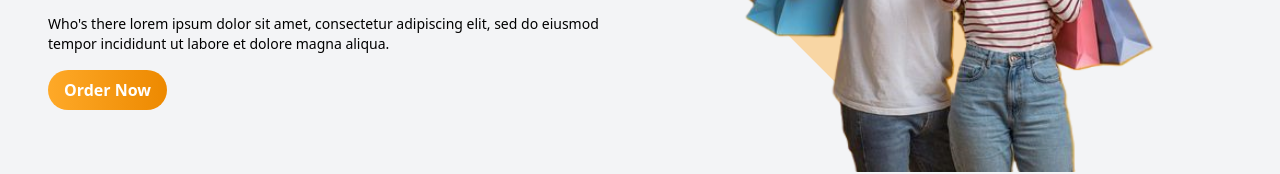
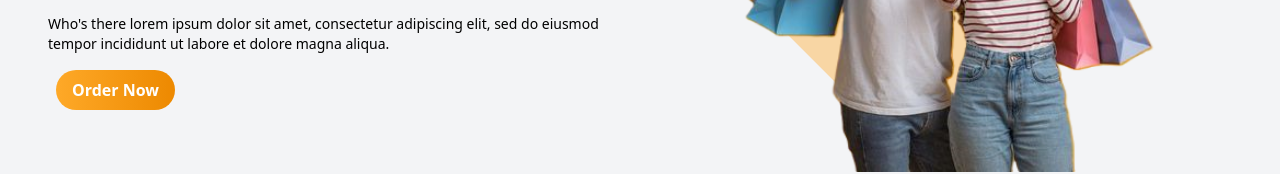
Before and after one commit to Mariem213/Shopping-E_Commerce, a React (Vite) app: page / in a window 1280 px wide. Shown: the part 435-609 px from the top of the page. Built offline with nearby package versions, Linux system fonts and the light colour scheme.

Commit message:
Finish Navbar + Header

```diff
--- a/src/components/Header.jsx
+++ b/src/components/Header.jsx
@@ -84,7 +84,7 @@ const Header = () => {
                                             <button className='
                                                         bg-gradient-to-r from-main_color to-second_color
                                                         hover:scale-105 duration-200
-                                                        py-2 px-4 rounded-full
+                                                        py-2 px-4 rounded-full mx-2
                                                         text-white font-bold'
                                             >
                                                 Order Now
```
